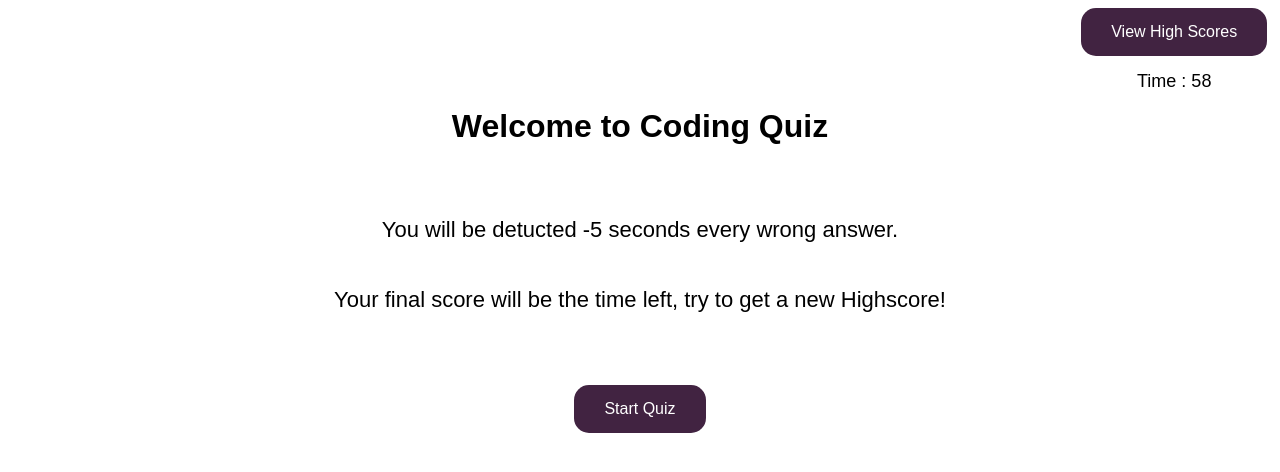
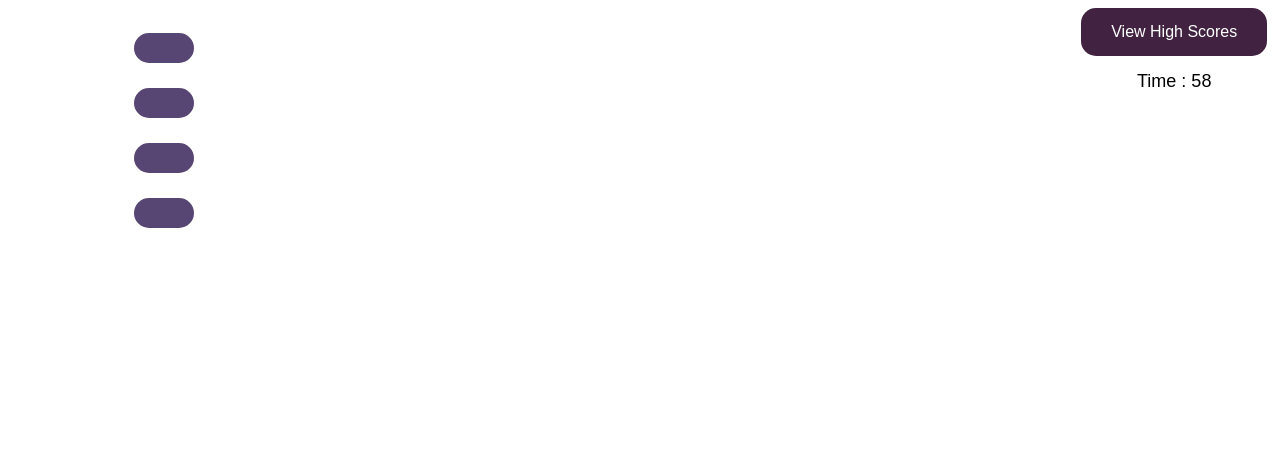
Before and after one commit to OfficialBeez/Code-Quiz, a plain HTML site: page index.html in a window 1280 px wide. Both pictures are taken after a click on the button "Start Quiz". Drawn offline with Linux system fonts and the light colour scheme.

Commit message:
Added Display for questions

```diff
--- a/Assets/css/styles.css
+++ b/Assets/css/styles.css
@@ -47,6 +47,16 @@ button {
     margin: 50px 0 0 0;
 }
 
+/* Questions Section */
+
+li {
+    list-style-type:none;
+    padding:1% 10%;
+
+}
+.questionButton {
+    background-color: #574673;
+}
 
 /* Media Query */
 /* Screen size is larger than 600px */
--- a/Assets/js/script.js
+++ b/Assets/js/script.js
@@ -1,5 +1,10 @@
-startButton = document.getElementById("startButton");
-highscores = document.getElementById("highscores");
+var startButton = document.getElementById("startButton");
+var highscores = document.getElementById("highscores");
+
+var startPage = document.getElementById("startPage");
+var questionPage = document.getElementById("questionPage")
+
+timer.textContent = "Time: " + 0;
 
 function startQuiz() {
     timeLeft = 60;
@@ -7,8 +12,8 @@ function startQuiz() {
         timeLeft--;
         timer.textContent = 'Time : ' + timeLeft;
     }, 1000)
+    show(1);
 }
-timer.textContent = "Time: " + 0;
 startButton.addEventListener("click", function () {
     startQuiz();
     console.log('You have started the quiz');
@@ -16,3 +21,21 @@ startButton.addEventListener("click", function () {
 highscores.addEventListener("click", function () {
     console.log('Your Highscores :');
 })
+
+function show(index) {
+    startPage.style.display = "none";
+    questionPage.style.display = "none";
+    //scorePage.style.display = "none";
+    switch (index) {
+        case 0 :
+            startPage.style.display = "flex";
+            break;
+        case 1:
+            questionPage.style.display = "block";
+            break;
+            //case 2:
+            //scorePage.style.display = "block";
+            //break;
+        default:
+    }
+}
--- a/index.html
+++ b/index.html
@@ -21,6 +21,14 @@
                 <p>Your final score will be the time left, try to get a new Highscore!</p>
                 <button type="button" id="startButton" class="button">Start Quiz</button>
              </div>
+
+             <div id="questionPage">
+                 <h2 id="questionTitle"></h2>
+                 <li><button type="button" class="questionButton" id="one"></button></li>
+                 <li><button type="button" class="questionButton" id="two"></button></li>
+                 <li><button type="button" class="questionButton" id="three"></button></li>
+                 <li><button type="button" class="questionButton" id="four"></button></li>
+             </div>
         </main>
 
 
```
